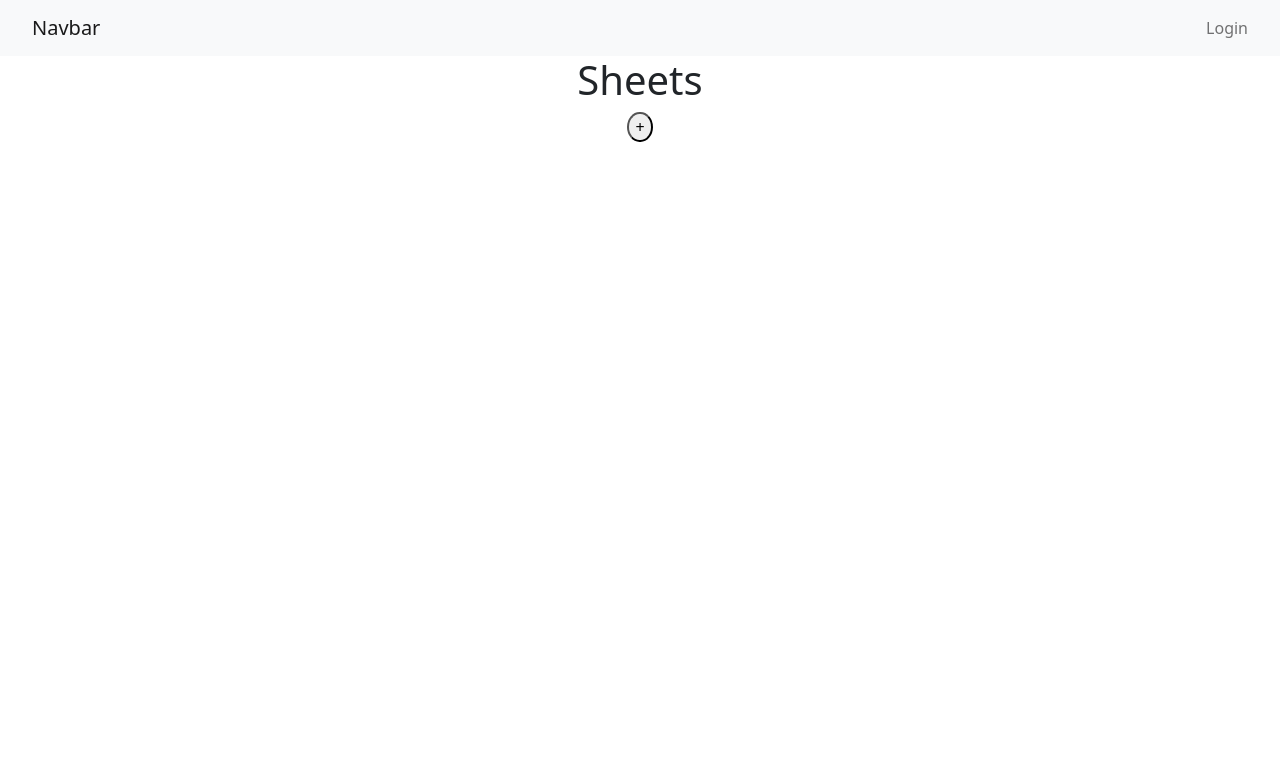
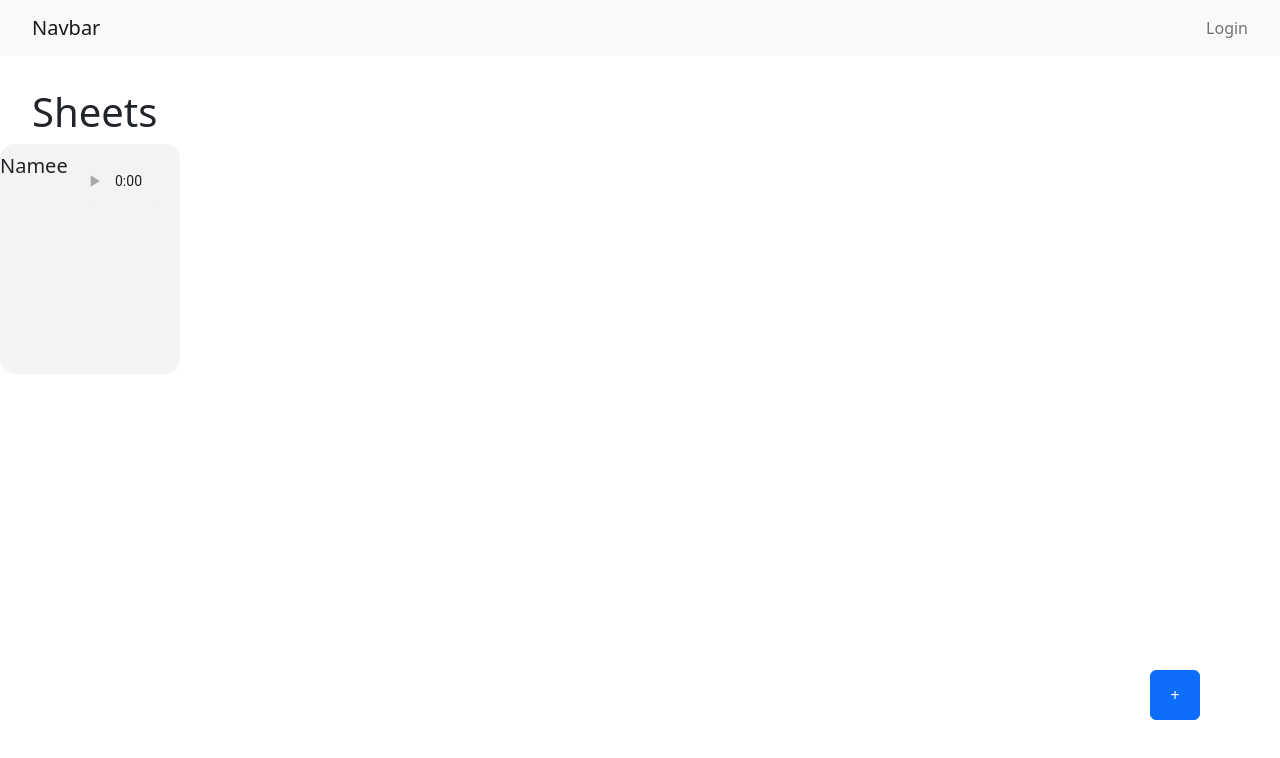
Before and after one commit to nemerjit/oskey_calhacks_2022, a React (Create React App) app: page /sheets in a window 1280 px wide. Shown: the top 758 px of the page. Built offline with nearby package versions, Linux system fonts and the light colour scheme.

Commit message:
Sheets page

```diff
--- a/package.json
+++ b/package.json
@@ -7,10 +7,13 @@
     "@testing-library/react": "^13.4.0",
     "@testing-library/user-event": "^13.5.0",
     "bootstrap": "^5.2.1",
+    "bootstrap-icons": "^1.9.1",
     "react": "^18.2.0",
+    "react-audio-player": "^0.17.0",
     "react-dom": "^18.2.0",
     "react-router-dom": "^6.4.2",
     "react-scripts": "5.0.1",
+    "sound-play": "^1.1.0",
     "web-vitals": "^2.1.4"
   },
   "scripts": {
--- a/src/App.css
+++ b/src/App.css
@@ -1,5 +1,4 @@
 .App {
-  text-align: center;
 }
 
 .circular {
@@ -17,3 +16,27 @@
   padding-right: 2rem;
   text-decoration: none;
 }
+
+.sheet_title {
+  margin-left: 2rem;
+  margin-top: 2rem;
+}
+
+.action_btn {
+  border-radius: 100px;
+  position: fixed;
+  bottom: 0;
+  right: 0;
+  margin-bottom: 80px;
+  margin-right: 80px;
+  height: 50px; width: 50px;
+  font-size: 15px;
+}
+
+.sheet_box {
+  height: 230px;
+  width: 180px;
+  background-color: rgba(237, 235, 235, 0.558);
+  border-radius: 15px;
+  padding-top: 10px;
+}
--- /dev/null
+++ b/src/components/sheetPreview.js
@@ -0,0 +1,23 @@
+import React from 'react'
+import { NavLink } from 'react-router-dom'
+import 'bootstrap/dist/css/bootstrap.min.css';
+import ReactAudioPlayer from 'react-audio-player';
+
+function SheetPreview() {
+    return (
+        <div className='col sheet_box'>
+            <div className='d-flex justify-content-center'>
+                <h5>Namee</h5>
+                <ReactAudioPlayer
+                    src="sample4.mp3"
+                    autoPlay
+                    controls
+                />
+            </div>
+        </div>
+    );
+}
+
+
+
+export default SheetPreview
--- a/src/pages/sheets.js
+++ b/src/pages/sheets.js
@@ -1,12 +1,18 @@
 import React from 'react'
+import 'bootstrap/dist/css/bootstrap.min.css';
+import SheetPrev from '../components/sheetPreview'
+
+
 
 function Sheets() {
     return (
         <div>
-            <h1>Sheets</h1>
-            <button className='circular'>+</button>
+            <h1 className = "sheet_title">Sheets</h1>
+            <button type="button" className="btn btn-primary action_btn">+</button>
+            <SheetPrev></SheetPrev>
+
         </div>
-    );
+    )
 }
 
 export default Sheets
```
Also changed, not shown: 2 other files (tests, documents, lock files or other folders).
